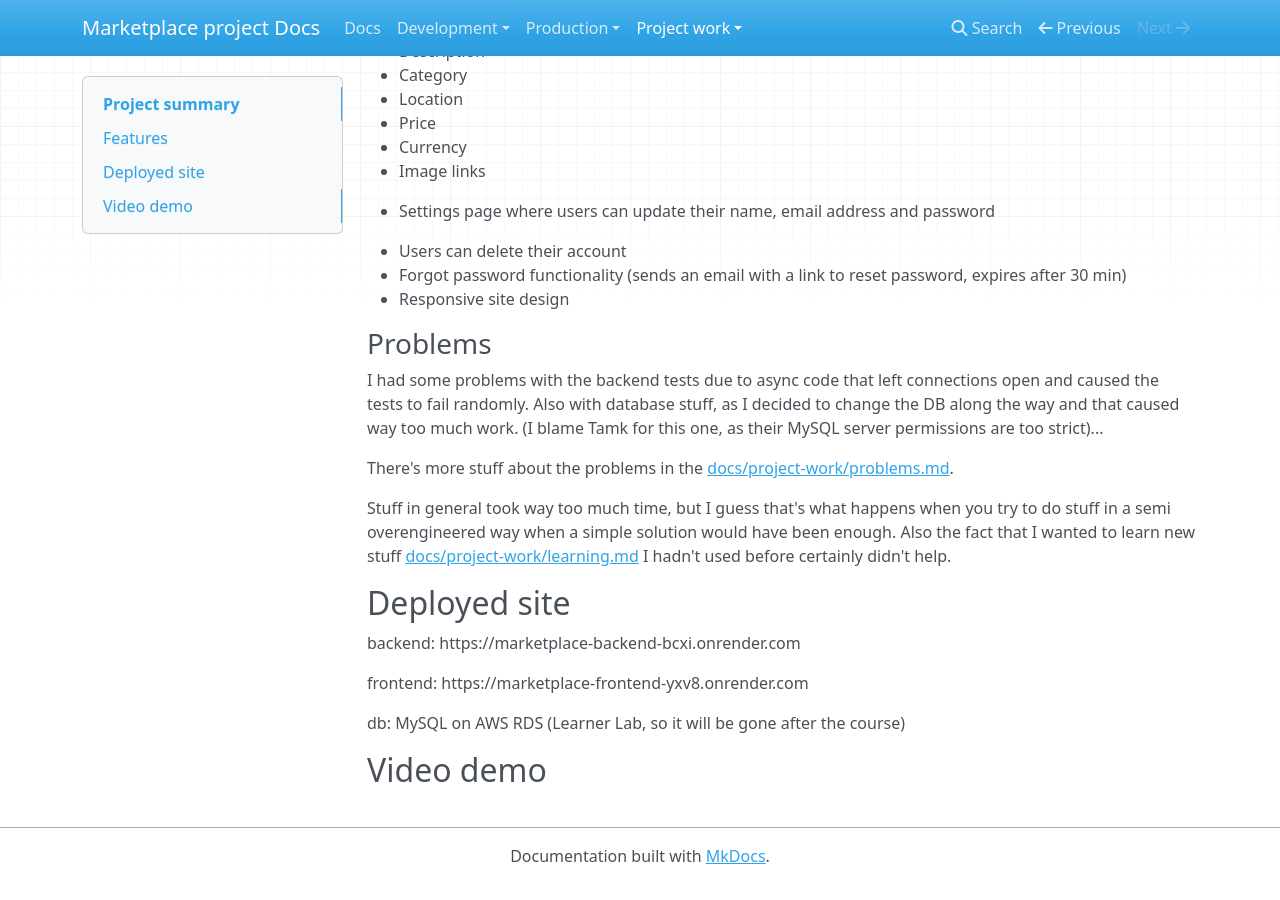
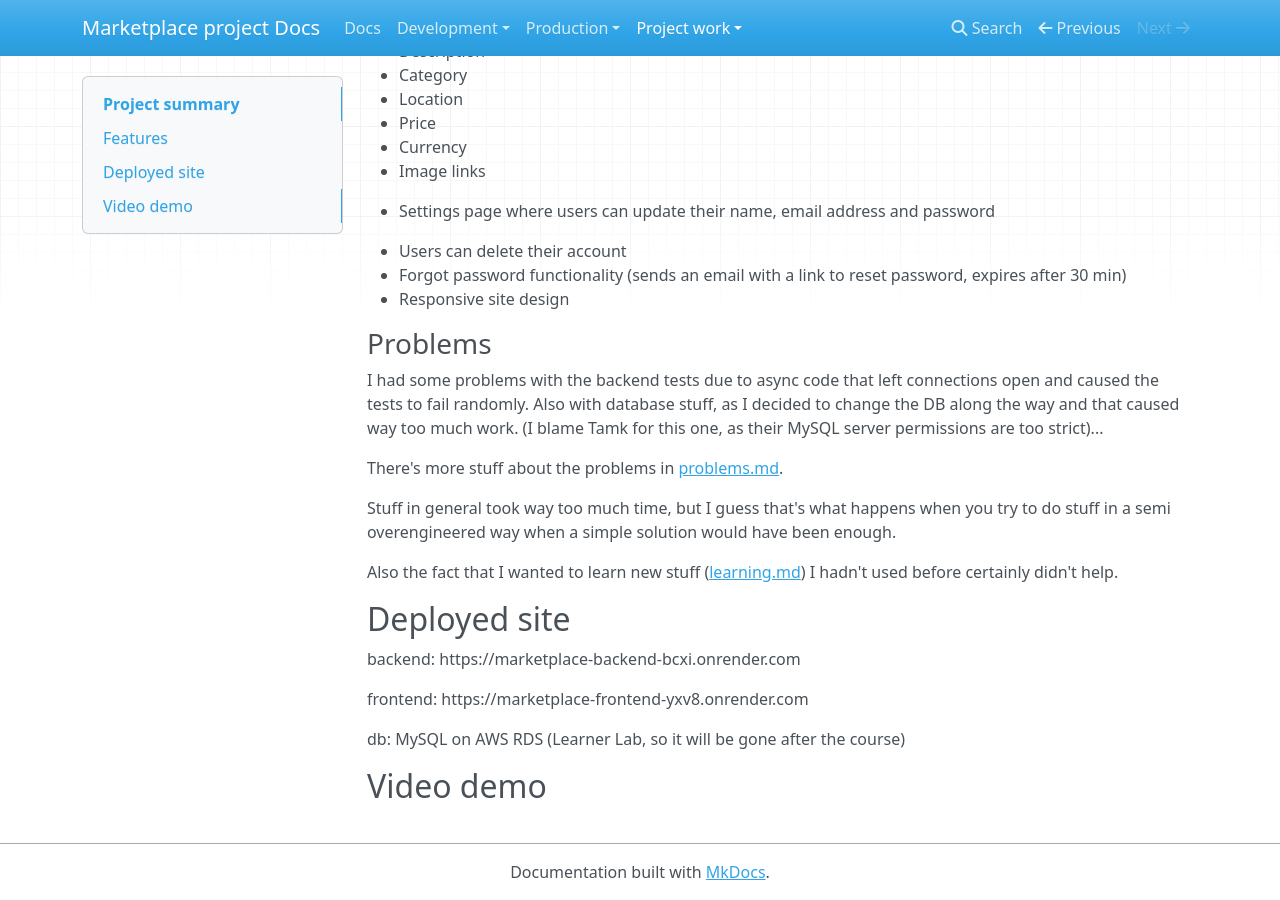
Before and after one commit to vaasuu/2023-final-project-vaasuu, an MkDocs documentation site: the page built from docs/project-work/summary.md, in a window 1280 px wide and 900 px high, scrolled down 646 px. Built offline with MkDocs 1.6.1, drawn with Linux system fonts in a browser that asks for light colours; nearby versions of some CDN libraries.

Commit message:
Update docs links

```diff
--- a/docs/project-work/summary.md
+++ b/docs/project-work/summary.md
@@ -37,10 +37,11 @@ I built a general marketplace site.
 
 I had some problems with the backend tests due to async code that left connections open and caused the tests to fail randomly. Also with database stuff, as I decided to change the DB along the way and that caused way too much work. (I blame Tamk for this one, as their MySQL server permissions are too strict)...
 
-There's more stuff about the problems in the [docs/project-work/problems.md](problems.md).
+There's more stuff about the problems in [problems.md](problems.md).
 
 Stuff in general took way too much time, but I guess that's what happens when you try to do stuff in a semi overengineered way when a simple solution would have been enough.
-Also the fact that I wanted to learn new stuff [docs/project-work/learning.md](learning.md) I hadn't used before certainly didn't help.
+
+Also the fact that I wanted to learn new stuff ([learning.md](learning.md)) I hadn't used before certainly didn't help.
 
 ## Deployed site
 
```
